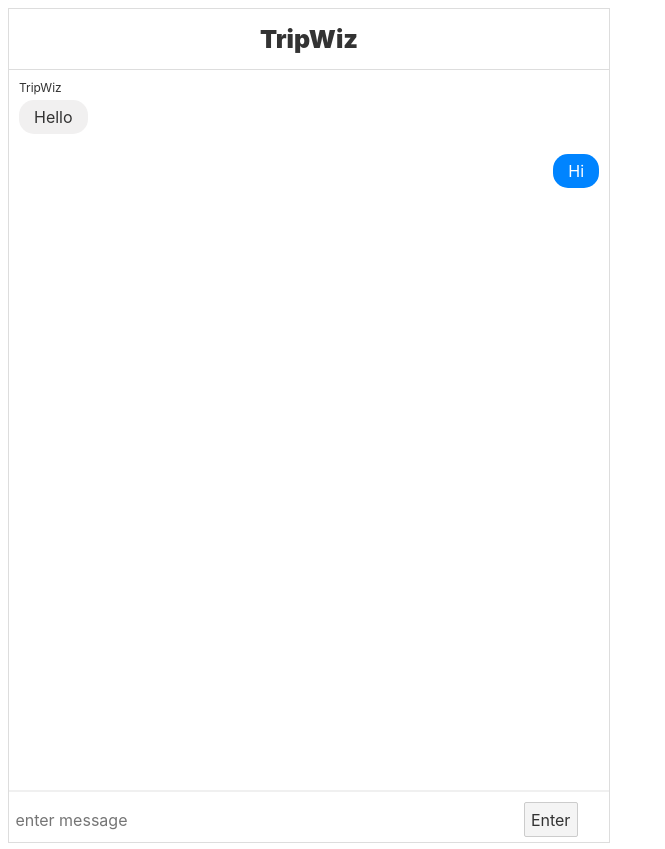
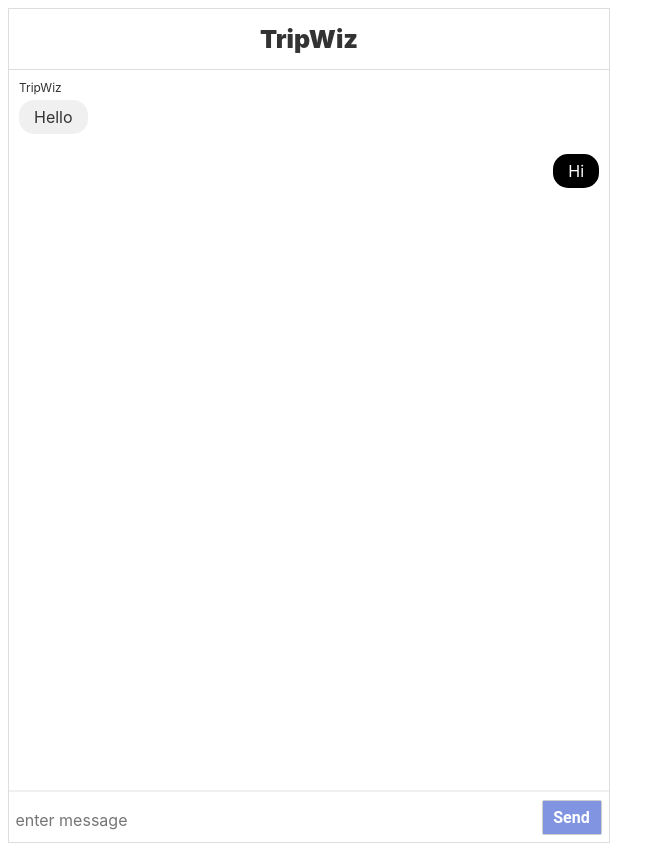
Before and after one commit to jjongwoo-kim/interactiveAI_tour_recommend, a Svelte app in the folder svelte-app/: page / in a window 1280 px wide. Shown: the whole page, without its empty margins (0-665 px from the left). Built offline with nearby package versions, Linux system fonts and the light colour scheme.

Commit message:
채팅창 수정-1 	modified:   svelte-app/src/App.svelte

```diff
--- a/svelte-app/src/App.svelte
+++ b/svelte-app/src/App.svelte
@@ -31,7 +31,7 @@
     </div>
     <div id="chatForm">
         <input type="text" autocomplete="off" size="30" id="messageInput" placeholder="enter message" />
-        <button type="button" value="enter" on:click={inputChat}>Enter</button>
+        <button type="button" class="sendButton" value="enter" on:click={inputChat}>Send</button>
     </div>
 </div>
 
@@ -58,6 +58,7 @@
 
 #myMsg {
     text-align: right;
+    max-width: 100%;
 }
 
 #aiMsg {
@@ -71,7 +72,8 @@
     padding: 7px 15px;
     margin-bottom: 10px;
     margin-top: 5px;
-
+    max-width: 220px;
+    word-wrap: break-word;
 }
 
 #aiMsg .msg {
@@ -79,8 +81,8 @@
 
 }
 
-#myMsg > .msg {
-    background-color: #0084FF;
+#myMsg .msg {
+    background-color: #000000;
     color: #fff;
 }
 
@@ -97,7 +99,7 @@
 }
 
 #messageInput {
-    width: 85%;
+    width: 88%;
     height: calc(100% - 1px);
     border: none;
     padding-bottom: 0;
@@ -107,11 +109,16 @@
     outline: none;
 }
 
-/* #chatForm > input[type=submit] {
-    outline: none;
-    border: none;
-    background: none;
-    color: #0084FF;
-    font-size: 17px;
-} */
+.sendButton {
+    background-color: rgba(70, 98, 211, 0.679);
+    color: white;
+    width: 60px;
+    height: 35px;
+    align-items: center;
+	font-family: "Roboto", sans-serif;
+	font-weight: bold;
+    vertical-align: middle;
+}
+
+
 </style>
```
